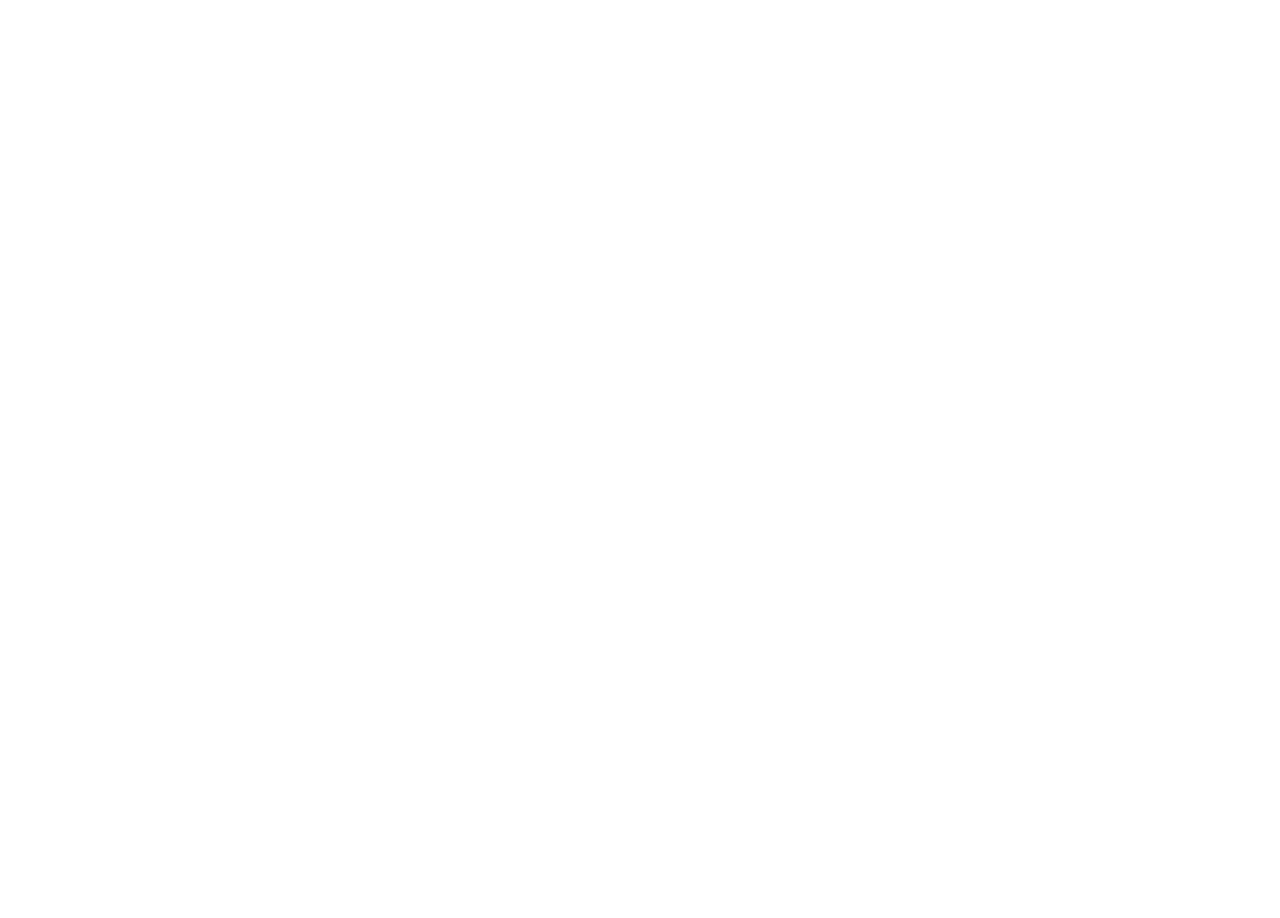
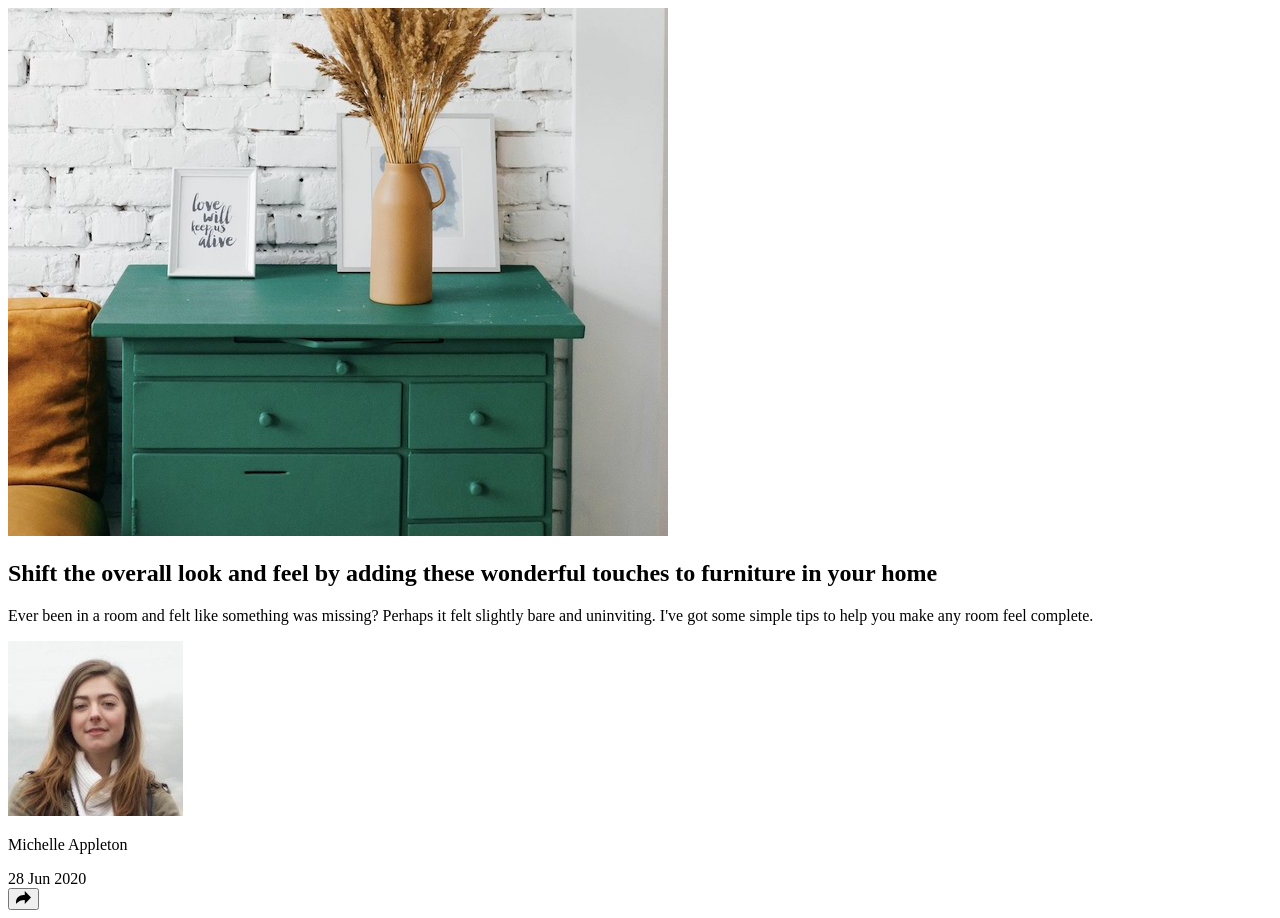
Before and after one commit to deru55/FeM-Article-preview-component-react, a React (Vite) app: page / in a window 1280 px wide. Before the commit the page ends 800 px from the top, so only its background shows below. Built offline with nearby package versions, Linux system fonts and the light colour scheme.

Commit message:
feat: create ArticleCard component structure

```diff
--- a/index.html
+++ b/index.html
@@ -2,12 +2,17 @@
 <html lang="en">
   <head>
     <meta charset="UTF-8" />
-    <link rel="icon" type="image/svg+xml" href="/favicon.svg" />
     <meta name="viewport" content="width=device-width, initial-scale=1.0" />
-    <title>fem-article-preview-component-react-ts</title>
+
+    <link rel="preconnect" href="https://fonts.googleapis.com" />
+    <link rel="preconnect" href="https://fonts.gstatic.com" crossorigin />
+    <link href="https://fonts.googleapis.com/css2?family=Manrope:wght@200..800&display=swap" rel="stylesheet" />
+
+    <title>Frontend Mentor | Article preview component</title>
   </head>
   <body>
     <div id="root"></div>
+
     <script type="module" src="/src/main.tsx"></script>
   </body>
 </html>
--- a/src/App.tsx
+++ b/src/App.tsx
@@ -1,7 +1,15 @@
 import "./App.css";
 
+import ArticleCard from "./components/ArticleCard/ArticleCard.jsx";
+
 function App() {
-  return <></>;
+  return (
+    <>
+      <main>
+        <ArticleCard />
+      </main>
+    </>
+  );
 }
 
 export default App;
--- /dev/null
+++ b/src/components/ArticleCard/ArticleCard.jsx
@@ -0,0 +1,55 @@
+import drawersImg from "../../assets/images/drawers.jpg";
+import avatarImg from "../../assets/images/avatar-michelle.jpg";
+
+const ArticleCard = () => {
+  return (
+    <article>
+      <div className="article-card__image-wrapper">
+        <img src={drawersImg} alt="Green dresser with vase and framed pictures" className="article-card__image" />
+      </div>
+
+      <div className="article-card__content">
+        <div className="article-card__body">
+          <h2 className="article-card__title">Shift the overall look and feel by adding these wonderful touches to furniture in your home</h2>
+
+          <p className="article-card__description">
+            Ever been in a room and felt like something was missing? Perhaps it felt slightly bare and uninviting. I've got some simple tips to help
+            you make any room feel complete.
+          </p>
+        </div>
+
+        <div className="article-card__footer">
+          <div className="article-card__author" data-author>
+            <img src={avatarImg} alt="" className="article-card__avatar" />
+
+            <div>
+              <p className="article-card__author-name">Michelle Appleton</p>
+
+              <time className="article-card__date" dateTime="2020-06-28">
+                28 Jun 2020
+              </time>
+            </div>
+          </div>
+
+          <button
+            type="button"
+            className="article-card__share-btn"
+            data-share-btn
+            aria-label="Share article"
+            aria-controls="share-menu"
+            aria-expanded="false"
+          >
+            <svg xmlns="http://www.w3.org/2000/svg" width="15" height="13" className="article-card__share-icon" aria-hidden="true">
+              <path
+                fill="currentColor"
+                d="M15 6.495L8.766.014V3.88H7.441C3.33 3.88 0 7.039 0 10.936v2.049l.589-.612C2.59 10.294 5.422 9.11 8.39 9.11h.375v3.867L15 6.495z"
+              />
+            </svg>
+          </button>
+        </div>
+      </div>
+    </article>
+  );
+};
+
+export default ArticleCard;
```
Also changed, not shown: src/components/ArticleCard/ArticleCard.css (added).
